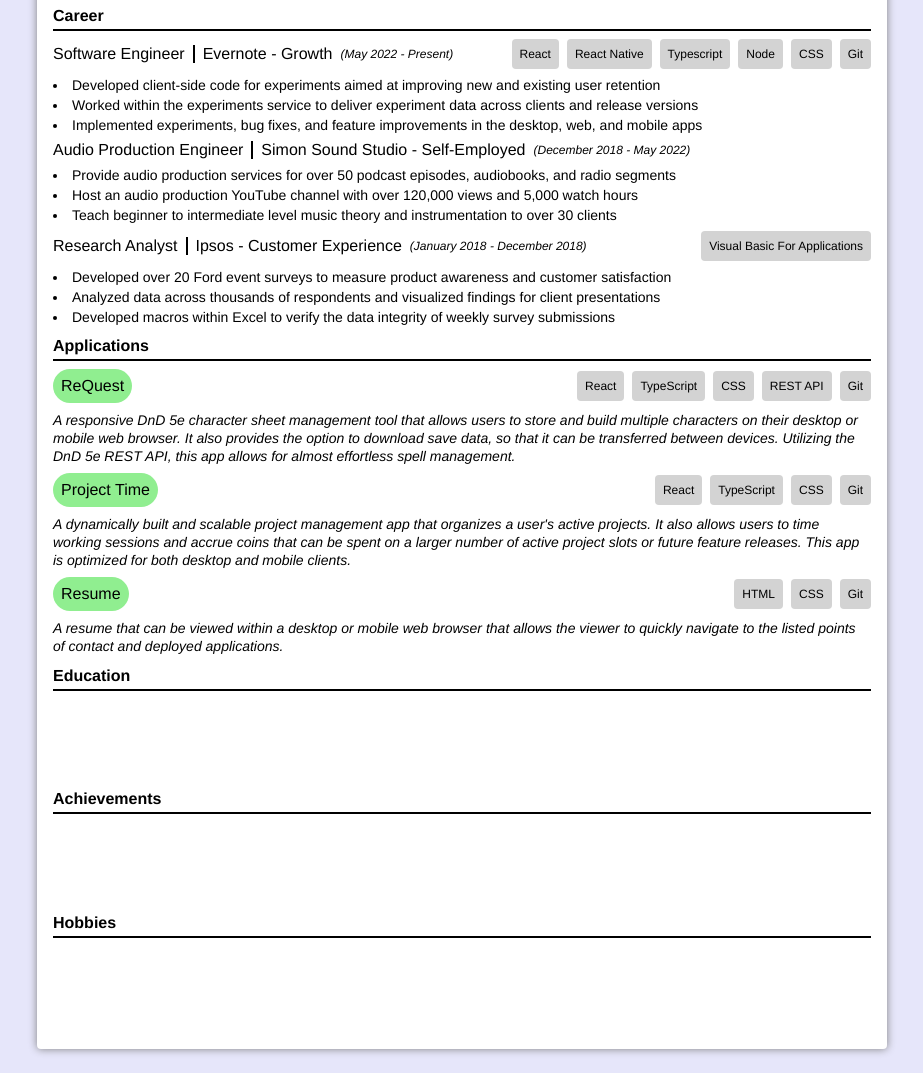
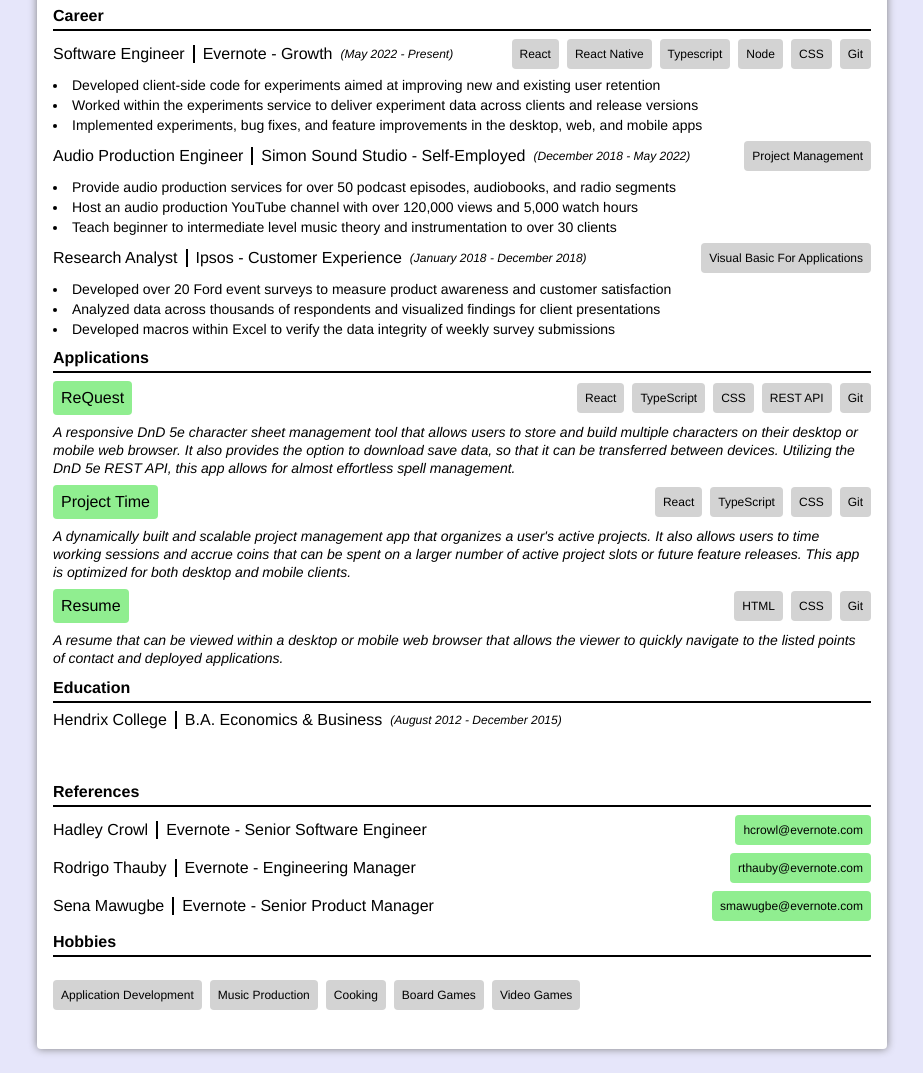
Before and after one commit to AdamxSimon/Resume, a plain HTML site: page index.html in a window 1280 px wide. Shown: the part 75-1148 px from the top of the page, without its empty margins (178-1101 px from the left). Drawn offline with Linux system fonts and the light colour scheme.

Commit message:
Filled in education, references, and hobbies sections

```diff
--- a/index.html
+++ b/index.html
@@ -77,6 +77,10 @@
                 <i class="career-item-position-dates"
                   >(December 2018 - May 2022)</i
                 >
+              </div>
+
+              <div class="career-item-technologies">
+                <div class="tag">Project Management</div>
               </div>
             </div>
 
@@ -215,17 +219,72 @@
 
       <div class="resume-section">
         <div class="resume-section-header">Education</div>
-        <div class="resume-section-content"></div>
+        <div class="resume-section-content">
+          <div class="education-info-container">
+            <div class="education-info-name">Hendrix College</div>
+            <div class="education-info-degree">B.A. Economics & Business</div>
+            <i class="education-info-dates">(August 2012 - December 2015)</i>
+          </div>
+        </div>
       </div>
 
       <div class="resume-section">
-        <div class="resume-section-header">Achievements</div>
-        <div class="resume-section-content"></div>
+        <div class="resume-section-header">References</div>
+        <div class="resume-section-content">
+          <div class="reference-item">
+            <div class="reference-info-container">
+              <div class="reference-name">Hadley Crowl</div>
+              <div class="reference-position">
+                Evernote - Senior Software Engineer
+              </div>
+            </div>
+
+            <a class="reference-contact pill" href="mailto:hcrowl@evernote.com"
+              >hcrowl@evernote.com</a
+            >
+          </div>
+
+          <div class="reference-item">
+            <div class="reference-info-container">
+              <div class="reference-name">Rodrigo Thauby</div>
+              <div class="reference-position">
+                Evernote - Engineering Manager
+              </div>
+            </div>
+
+            <a class="reference-contact pill" href="mailto:rthauby@evernote.com"
+              >rthauby@evernote.com</a
+            >
+          </div>
+
+          <div class="reference-item">
+            <div class="reference-info-container">
+              <div class="reference-name">Sena Mawugbe</div>
+              <div class="reference-position">
+                Evernote - Senior Product Manager
+              </div>
+            </div>
+
+            <a
+              class="reference-contact pill"
+              href="mailto:smawugbe@evernote.com"
+              >smawugbe@evernote.com</a
+            >
+          </div>
+        </div>
       </div>
 
       <div class="resume-section">
         <div class="resume-section-header">Hobbies</div>
-        <div class="resume-section-content"></div>
+        <div class="resume-section-content">
+          <div class="hobbies-container">
+            <div class="tag">Application Development</div>
+            <div class="tag">Music Production</div>
+            <div class="tag">Cooking</div>
+            <div class="tag">Board Games</div>
+            <div class="tag">Video Games</div>
+          </div>
+        </div>
       </div>
     </div>
   </body>
--- a/styles.css
+++ b/styles.css
@@ -66,7 +66,7 @@ li {
   width: fit-content;
   background-color: lightgreen;
   padding: 8px;
-  border-radius: 24px;
+  border-radius: 4px;
 }
 
 .tag {
@@ -78,6 +78,8 @@ li {
 
 .resume-section {
   flex: 1;
+  display: flex;
+  flex-direction: column;
 }
 
 .resume-section-header {
@@ -89,6 +91,7 @@ li {
 
 .resume-section-content {
   padding: 8px 0;
+  flex: 1;
   display: flex;
   flex-direction: column;
   gap: 8px;
@@ -106,18 +109,23 @@ li {
   justify-content: space-between;
 }
 
-.career-item-position-container {
+.career-item-position-container,
+.education-info-container,
+.reference-info-container {
   display: flex;
   align-items: center;
   gap: 8px;
 }
 
-.career-item-position-company {
+.career-item-position-company,
+.education-info-degree,
+.reference-position {
   padding-left: 8px;
   border-left: 2px solid black;
 }
 
-.career-item-position-dates {
+.career-item-position-dates,
+.education-info-dates {
   font-size: 12px;
 }
 
@@ -145,6 +153,23 @@ li {
   font-size: 14px;
 }
 
+.reference-item {
+  display: flex;
+  justify-content: space-between;
+}
+
+.reference-contact {
+  font-size: 12px;
+}
+
+.hobbies-container {
+  flex: 1;
+  display: flex;
+  align-items: center;
+  gap: 8px;
+  font-size: 12px;
+}
+
 @media print {
   body {
     padding: 0;
```
